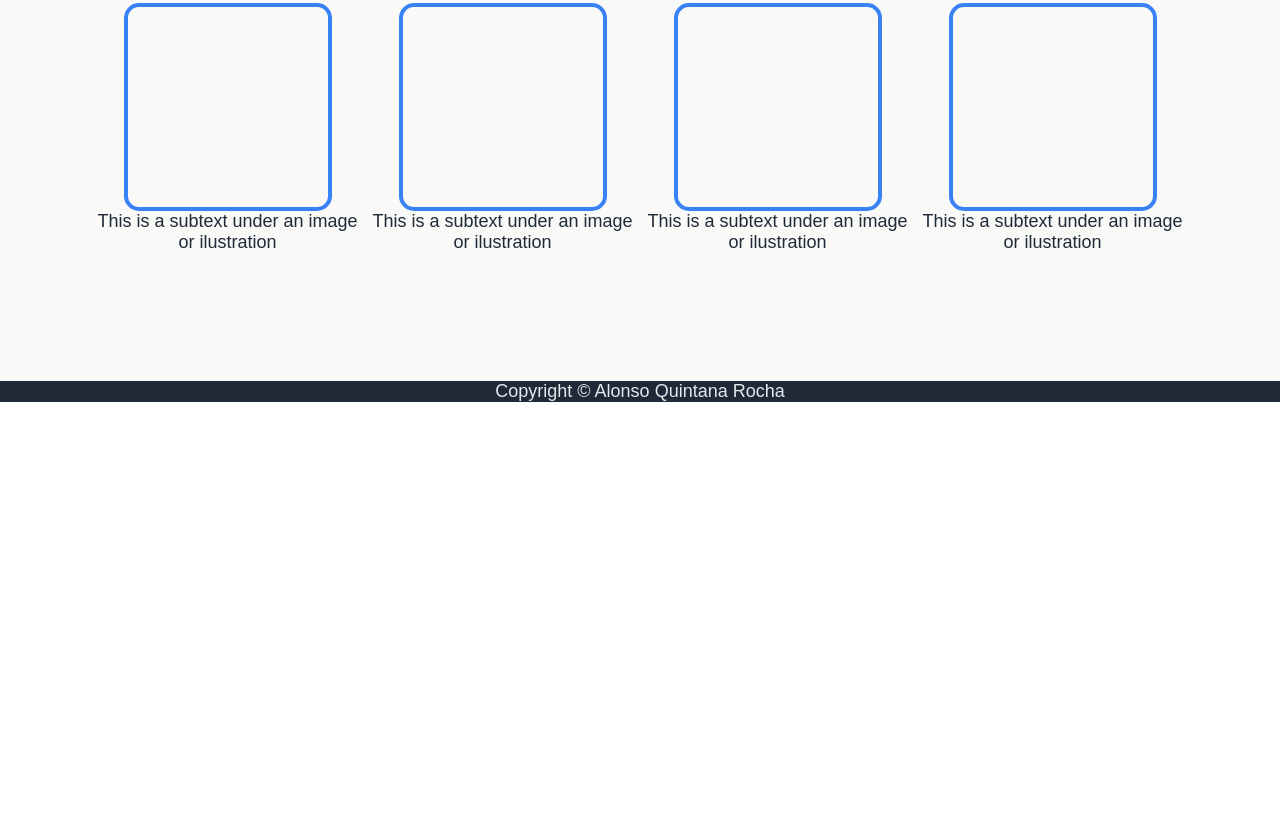
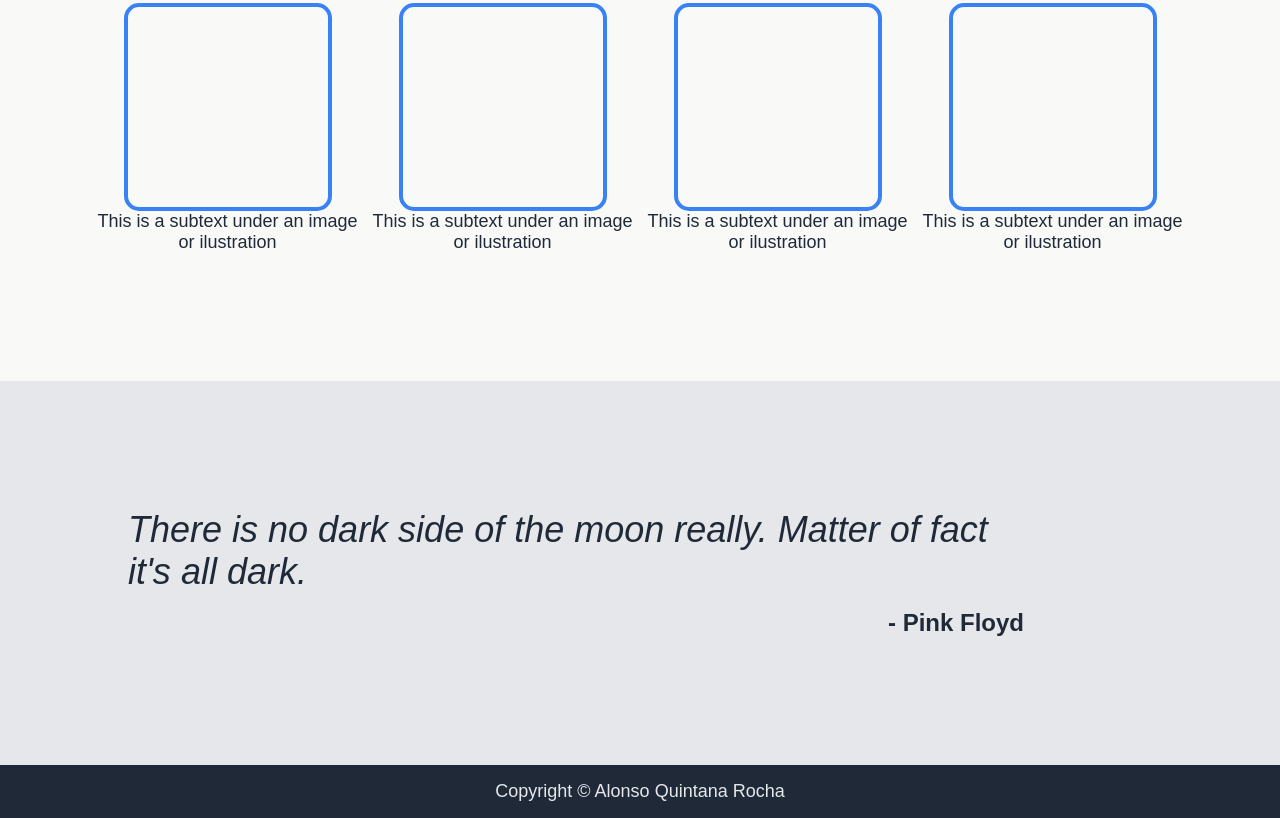
Before and after one commit to A2412/landing-page, a plain HTML site: page index.html in a window 1280 px wide. Shown: the part 642-1460 px from the top of the page. Before the commit the page ends 1044 px from the top, so only its background shows below. Drawn offline with Linux system fonts and the light colour scheme.

Commit message:
Add quote section and content, footer padding

```diff
--- a/index.html
+++ b/index.html
@@ -45,6 +45,10 @@
                 </div>
             </div>
         </div>
+        <div class="quote">
+            <div class="quote-text">There is no dark side of the moon really. Matter of fact it's all dark.</div>
+            <div class="quote-author">- Pink Floyd</div>
+        </div>
         <div class="footer">
             Copyright © Alonso Quintana Rocha
         </div>
--- a/style.css
+++ b/style.css
@@ -20,6 +20,10 @@ a{
     display: flex;
     justify-content: space-evenly;
     align-items: center;
+}
+
+.footer{
+    padding: 16px;
 }
 
 .logo{
@@ -115,3 +119,31 @@ a{
     border-radius: 15px;
     border: 4px solid #3882F6;
 }
+
+/* Investigar si hay alguna mejor manera de alinear el texto como se requiere en la imagen en lugar de utilizar align-self:flex-end
+y padding-right 256px
+*/
+.quote{
+    display: flex;
+    flex: 1;
+    background-color: #E5E7EB;
+    color: #1F2937;
+    padding: 128px;
+    padding-right: 256px;
+    justify-content: center;
+    align-items: center;
+    flex-direction: column;
+    gap: 16px;
+}
+.quote-text{
+    align-self: flex-end;
+    font-size: 36px;
+    font-style: italic;
+    font-weight: 100;
+
+}
+.quote-author{
+    align-self: flex-end;
+    font-size: 24px;
+    font-weight: bolder;
+}
```
